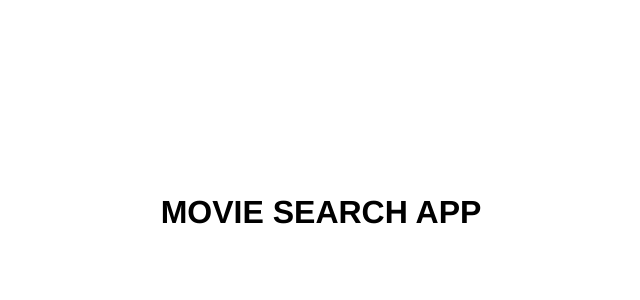
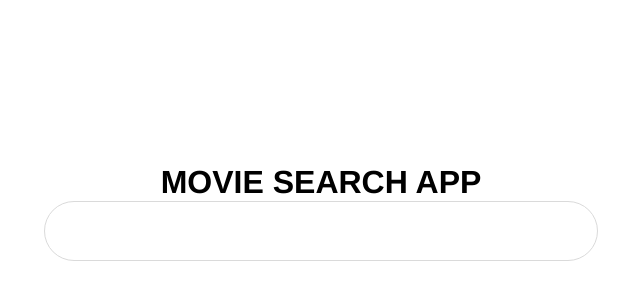
Before and after one commit to SanjeevMidda/movie-search-app, a React (Create React App) app: page / in a window 1280 px wide. Shown: the part 188-488 px from the top of the page, without its empty margins (319-959 px from the left). Built offline with nearby package versions, Linux system fonts and the light colour scheme.

Commit message:
feat: create user input

```diff
--- a/src/App.tsx
+++ b/src/App.tsx
@@ -1,12 +1,29 @@
 import "./styles/index.css";
 import { API } from "./config/api";
+import { useState } from "react";
 
 function App() {
   console.log(API);
 
+  const [searchQuery, setSearchQuery] = useState("");
+
+  console.log(searchQuery);
+
+  const userInput = (e: React.ChangeEvent<HTMLInputElement>) => {
+    setSearchQuery(e.target.value);
+    console.log(searchQuery);
+  };
+
   return (
     <div className="App">
       <h1>MOVIE SEARCH APP</h1>
+
+      <input
+        type="text"
+        id="userInput"
+        value={searchQuery}
+        onChange={userInput}
+      />
     </div>
   );
 }
--- a/src/styles/index.css
+++ b/src/styles/index.css
@@ -10,4 +10,13 @@
   justify-content: center;
   align-items: center;
   height: 100dvh;
+  flex-direction: column;
 }
+
+#userInput {
+  all: unset;
+  border: 1px solid rgb(218, 218, 218);
+  border-radius: 30px;
+  padding: 20px;
+  width: 40%;
+}
```
